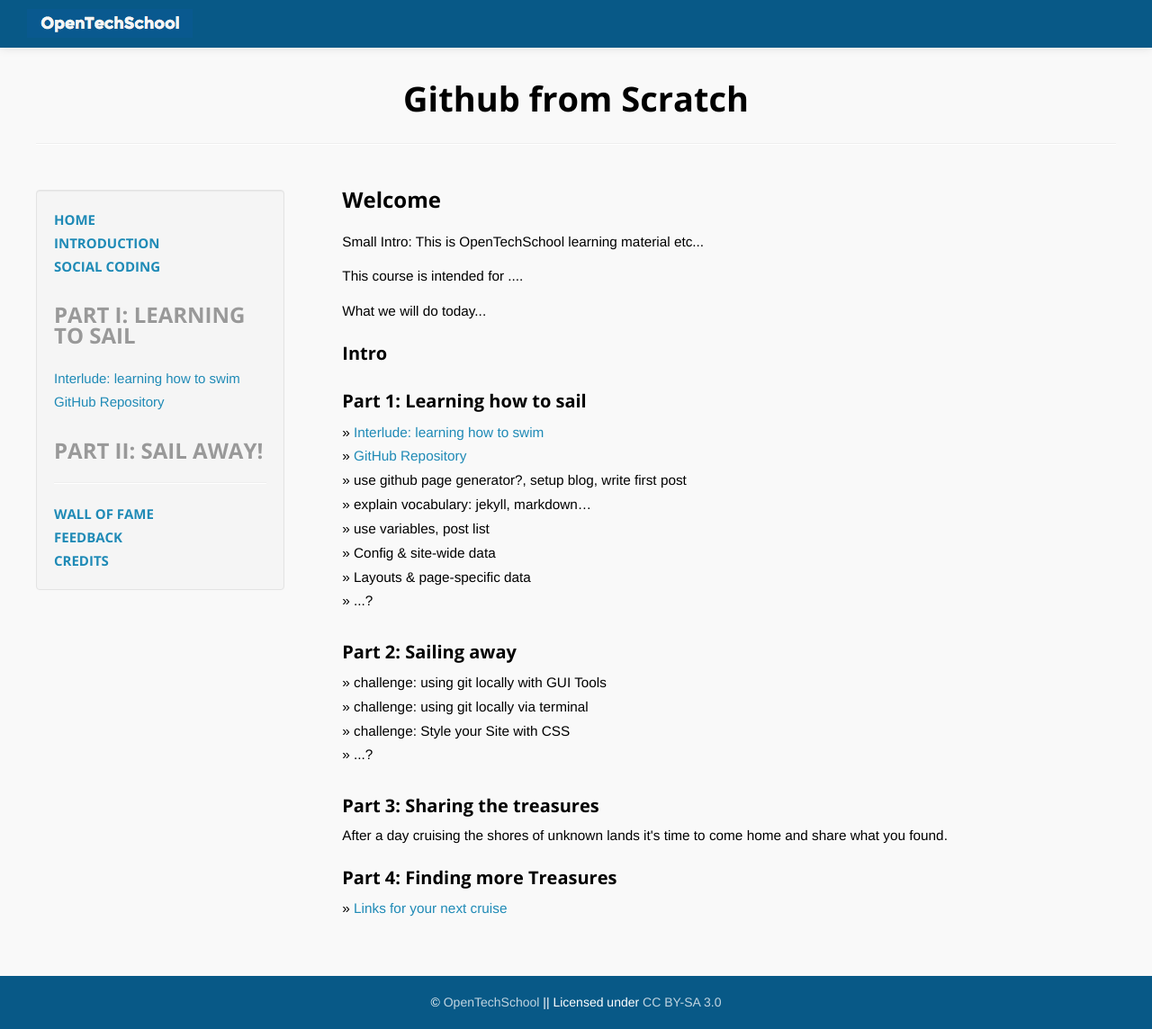
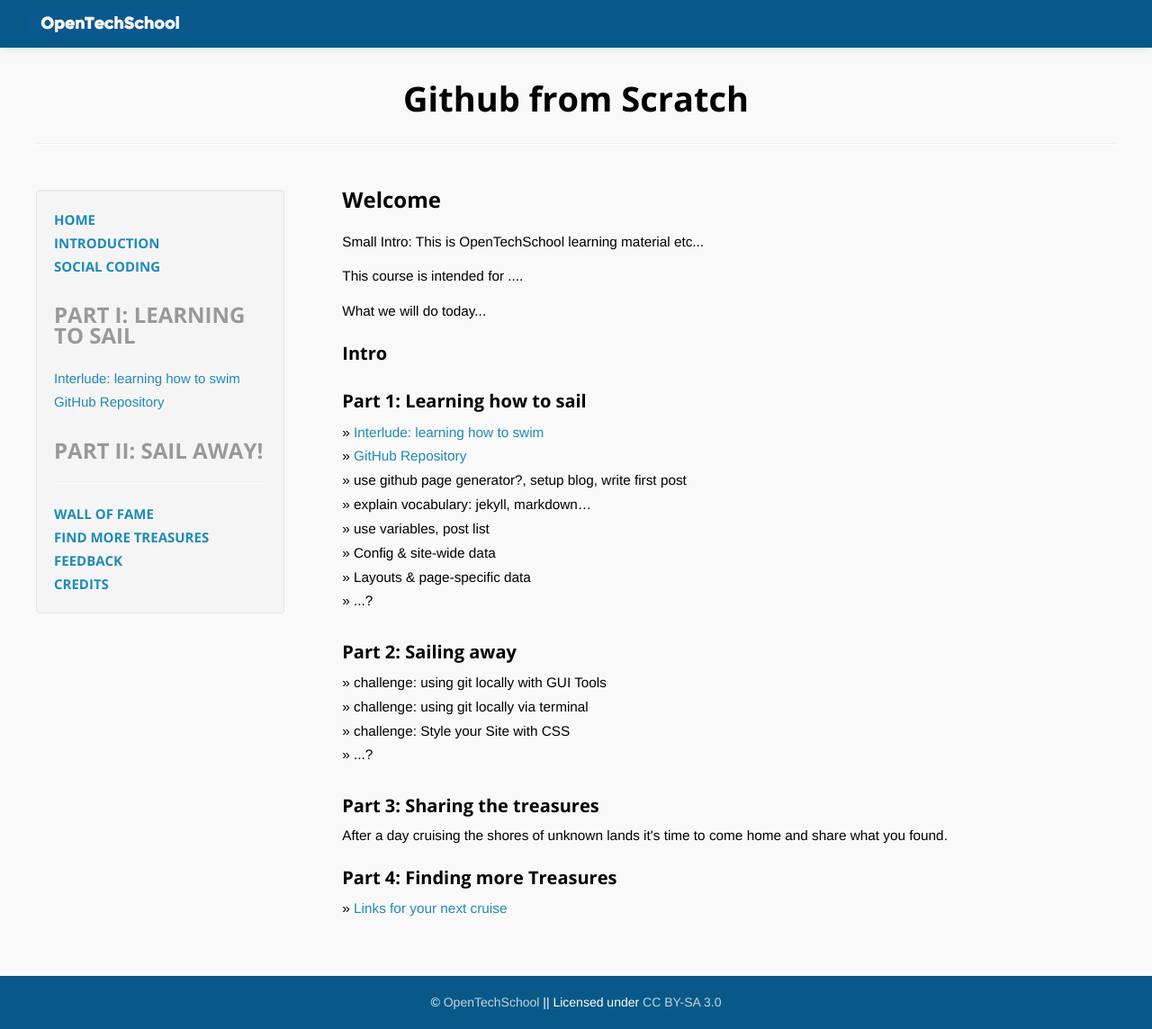
Before and after one commit to afknapping/github-from-scratch, a Jekyll site: the page built from index.html, in a window 1280 px wide. Shown: the whole page at 90% size. Built offline with Jekyll 4.4.1, drawn with Linux system fonts in a browser that asks for light colours; Markdown is read by kramdown in place of the engine named in the settings.

Commit message:
add find more treasures link to toc

```diff
--- a/_layouts/default.html
+++ b/_layouts/default.html
@@ -54,6 +54,7 @@
 
             <hr>
             <a href="/wall-of-fame.html">Wall of Fame</a>
+            <a href="/find-more-treasures/">Find more treasures</a>
             <a href="/">Feedback</a>
             <a href="/">Credits</a>
         </div><!-- aside -->
```
